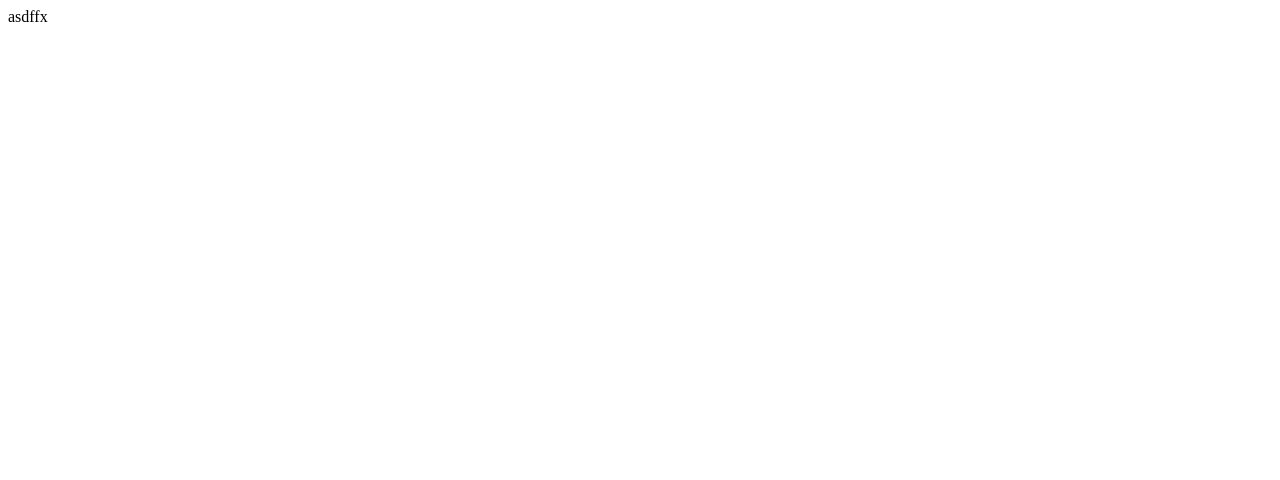
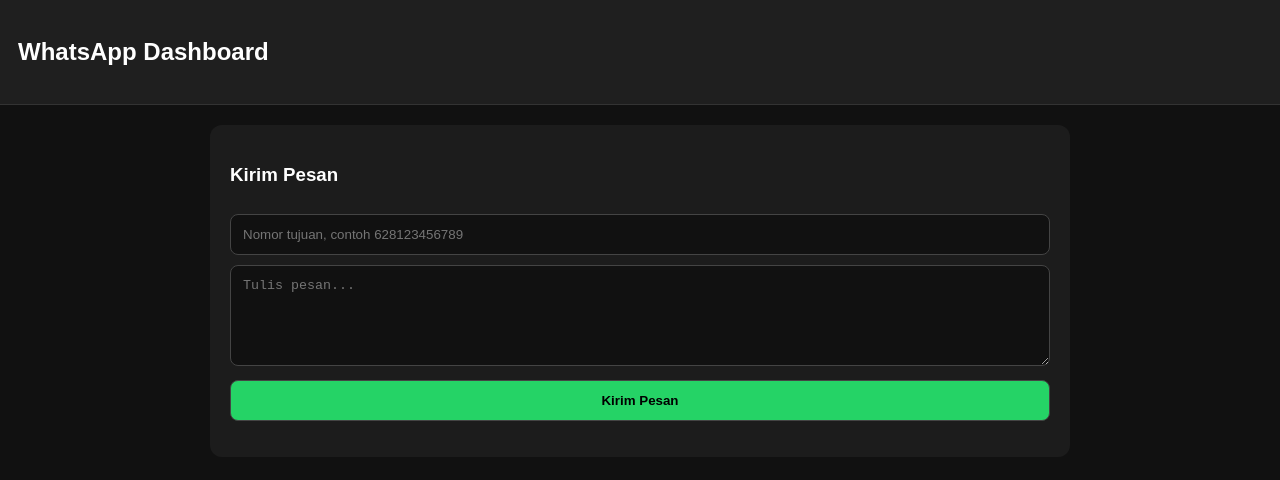
Before and after one commit to THAR-03/wa.dashboard, a website: page public/index.html in a window 1280 px wide. Drawn offline with Linux system fonts and the light colour scheme.

Commit message:
Add files via upload

```diff
--- a/public/index.html
+++ b/public/index.html
@@ -1 +1,115 @@
-asdffx
+<!doctype html>
+<html lang="id">
+<head>
+  <meta charset="utf-8">
+  <meta name="viewport" content="width=device-width,initial-scale=1">
+  <title>WhatsApp Dashboard</title>
+  <style>
+    * { box-sizing: border-box; }
+    body {
+      margin: 0;
+      font-family: Arial, sans-serif;
+      background: #111;
+      color: #fff;
+    }
+    .header {
+      padding: 18px;
+      background: #1f1f1f;
+      border-bottom: 1px solid #333;
+    }
+    .container {
+      max-width: 900px;
+      margin: auto;
+      padding: 20px;
+    }
+    .card {
+      background: #1c1c1c;
+      border-radius: 12px;
+      padding: 20px;
+    }
+    input, textarea, button {
+      width: 100%;
+      padding: 12px;
+      margin-top: 10px;
+      border-radius: 8px;
+      border: 1px solid #444;
+      background: #111;
+      color: #fff;
+    }
+    button {
+      cursor: pointer;
+      background: #25D366;
+      color: #000;
+      font-weight: bold;
+    }
+  </style>
+</head>
+<body>
+  <div class="header">
+    <h2>WhatsApp Dashboard</h2>
+  </div>
+
+  <div class="container">
+    <div class="card">
+      <h3>Kirim Pesan</h3>
+
+      <input
+        id="number"
+        placeholder="Nomor tujuan, contoh 628123456789"
+      >
+
+      <textarea
+        id="message"
+        rows="5"
+        placeholder="Tulis pesan..."
+      ></textarea>
+
+      <button onclick="sendMessage()">Kirim Pesan</button>
+
+      <p id="status"></p>
+    </div>
+  </div>
+
+  <script>
+    async function sendMessage() {
+      const number =
+        document.getElementById("number").value.trim();
+
+      const message =
+        document.getElementById("message").value.trim();
+
+      const status =
+        document.getElementById("status");
+
+      if (!number || !message) {
+        status.textContent =
+          "Nomor dan pesan wajib diisi.";
+        return;
+      }
+
+      status.textContent = "Mengirim...";
+
+      try {
+        const response = await fetch("/send", {
+          method: "POST",
+          headers: {
+            "Content-Type": "application/json"
+          },
+          body: JSON.stringify({
+            number,
+            message
+          })
+        });
+
+        const result = await response.json();
+
+        status.textContent =
+          result.message || "Selesai.";
+      } catch (error) {
+        status.textContent =
+          "Terjadi kesalahan.";
+      }
+    }
+  </script>
+</body>
+</html>
```
